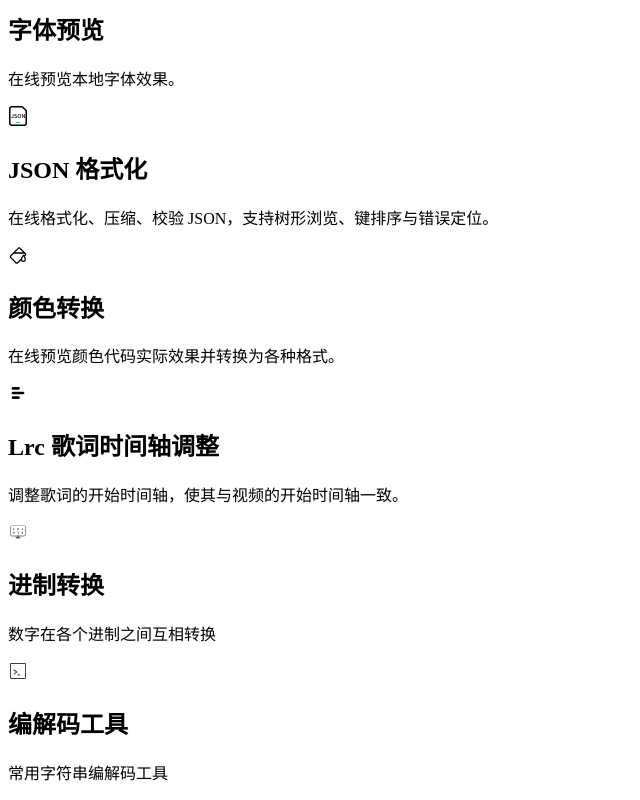
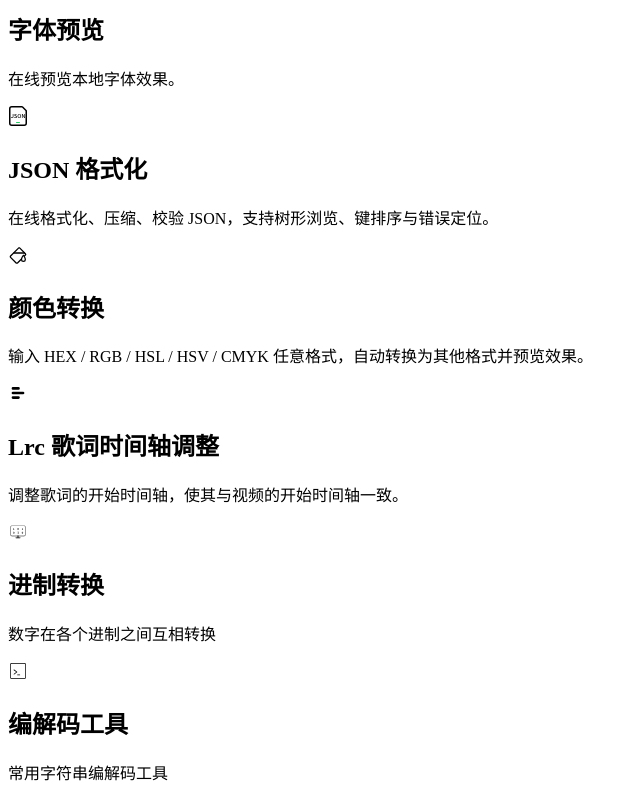
Before and after one commit to Triabin/ideasy_front, a Vue app: page /#/home in a window 1280 px wide. Shown: the part 1590-2390 px from the top of the page, without its empty margins (0-640 px from the left). Built offline with nearby package versions, Linux system fonts and the light colour scheme.

Commit message:
完善README

```diff
--- a/src/views/Tools/ColorCvter/_page.ts
+++ b/src/views/Tools/ColorCvter/_page.ts
@@ -4,5 +4,5 @@ export default {
   title: '颜色转换',
   menuOrder: 3,
   icon: ColorCvter,
-  desc: '在线预览颜色代码实际效果并转换为各种格式。'
+  desc: '输入 HEX / RGB / HSL / HSV / CMYK 任意格式，自动转换为其他格式并预览效果。'
 }
--- a/src/views/Tools/JSONFormatter/index.vue
+++ b/src/views/Tools/JSONFormatter/index.vue
@@ -104,11 +104,13 @@
                 <button class="btn btn-xs join-item" :class="{ 'btn-active': viewMode === 'tree' }" @click="viewMode = 'tree'" :disabled="parseError !== null">树形</button>
               </div>
               <button v-show="viewMode === 'tree'" class="btn btn-xs btn-ghost" @click="toggleCollapseAll">{{ allCollapsed ? '全部展开' : '全部收起' }}</button>
-              <button class="btn btn-sm btn-ghost" :class="(!outputText || viewMode === 'tree') ? 'btn-disabled btn-square' : ''" title="复制结果" @click="copy(outputText)" :disabled="!outputText || viewMode === 'tree'">
-                <Copied v-if="copiedText === outputText && copiedText" :size="16" :twClasses="['fill-success']"/>
-                <Copy v-else :size="16"/>
-              </button>
-              <button class="btn btn-sm btn-ghost" title="下载为 .json 文件" @click="downloadOutput" :disabled="!outputText">下载</button>
+              <div class="bg-base-100 rounded-md">
+                <button class="btn btn-sm btn-ghost" :class="(!outputText || viewMode === 'tree') ? 'btn-disabled btn-square' : ''" title="复制结果" @click="copy(outputText)" :disabled="!outputText || viewMode === 'tree'">
+                  <Copied v-if="copiedText === outputText && copiedText" :size="16" :twClasses="['fill-success']"/>
+                  <Copy v-else :size="16"/>
+                </button>
+                <button class="btn btn-sm btn-ghost" title="下载为 .json 文件" @click="downloadOutput" :disabled="!outputText">下载</button>
+              </div>
             </div>
           </div>
 
```
Also changed, not shown: 1 other file (tests, documents, lock files or other folders).
